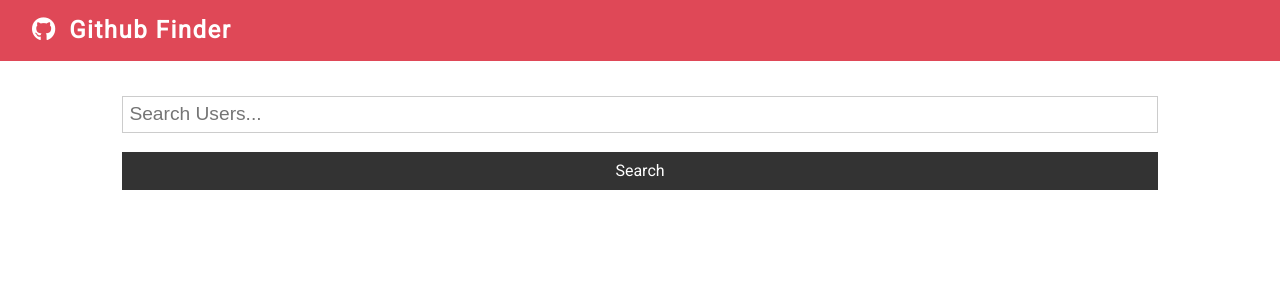
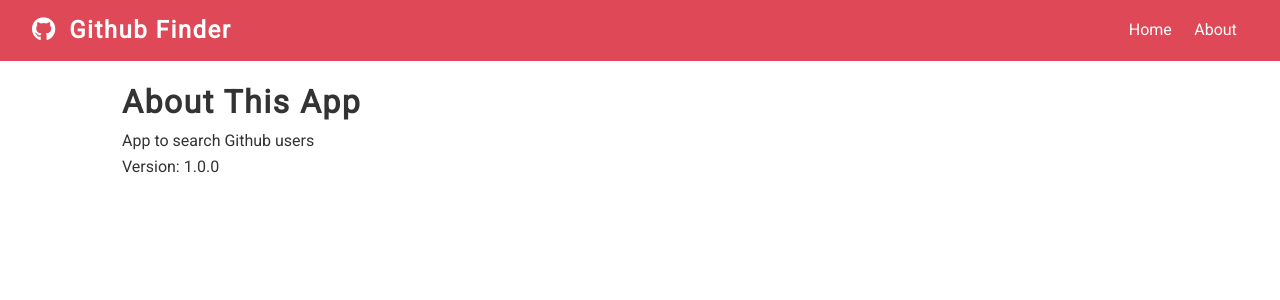
Before and after one commit to MaxKhramkov/reactFirstOrder, a React (Create React App) app: page /about in a window 1280 px wide. Shown: the top 300 px of the page. Built offline with nearby package versions, Linux system fonts and the light colour scheme.

Commit message:
added new libery 'react-router-dom'

```diff
--- a/package.json
+++ b/package.json
@@ -9,6 +9,7 @@
     "axios": "^0.21.1",
     "react": "^17.0.2",
     "react-dom": "^17.0.2",
+    "react-router-dom": "^5.3.0",
     "react-scripts": "4.0.3",
     "web-vitals": "^1.1.2"
   },
--- a/src/App.js
+++ b/src/App.js
@@ -1,7 +1,10 @@
-import React, { Component } from 'react';
+import React, { Fragment, Component, } from 'react';
+import { BrowserRouter as Router, Switch, Route } from 'react-router-dom';
 import Navbar from './Componets/layout/Navbar';
 import UsersU from './Componets/users/UsersU';
 import Search from './Componets/users/Search';
+import Alert from './Componets/layout/Alert';
+import About from './Componets/pages/About';
 import axios from 'axios';
 import './App.css';
 
@@ -9,6 +12,7 @@
   state = {
     users: [],
     loading: false,
+    alert: null,
   }
 
   // Search Github users
@@ -23,20 +27,41 @@
   // Clear Github users from state
   clearUsers = () => this.setState({ users: [], loading: false, });
 
+  // set Alert
+  setAlert = (msg, type) => {
+    this.setState({ alert: { msg, type, } });
+    setTimeout(() => this.setState({ alert: null }), 3000);
+  }
+
   render() {
-    const { users, loading, } = this.state;
+    const { users, loading, alert } = this.state;
     return (
+      <Router>
         <div className="App">
           <Navbar />
           <div className="container">
+            <Alert alert={alert} />
+            <Switch>
+              <Route
+                exact
+                path='/'
+                render={(props) => (
+                  <Fragment>
                     <Search
                       searchUsers={this.searchUsers}
                       clearUsers={this.clearUsers}
                       showClear={users.length > 0 ? true : false}
+                      setAlert={this.setAlert}
                     />
                     <UsersU loading={loading} users={users} />
+                  </Fragment>
+                )}
+              />
+              <Route exact path='/about' component={About} />
+            </Switch>
           </div>
         </div>
+      </Router>
     )
   }
 }
--- /dev/null
+++ b/src/Componets/layout/Alert.js
@@ -0,0 +1,13 @@
+import React from 'react';
+
+const Alert = ({ alert }) => {
+    return (
+        alert !== null && (
+            <div className={`alert alert-${alert.type}`}>
+                <i className="fas fa-info-circle"></i> {alert.msg}
+            </div>
+        )
+    );
+}
+
+export default Alert;
--- a/src/Componets/layout/Navbar.js
+++ b/src/Componets/layout/Navbar.js
@@ -1,5 +1,6 @@
 import React from 'react';
 import PropTypes from 'prop-types';
+import { Link } from 'react-router-dom';
 
 const Navbar = ({ icon, title }) => {
     return (
@@ -7,6 +8,14 @@
             <h1>
                 <i className={icon} /> {title}
             </h1>
+            <ul>
+                <li>
+                    <Link to="/">Home</Link>
+                </li>
+                <li>
+                    <Link to="/about">About</Link>
+                </li>
+            </ul>
         </nav>
     );
 }
--- /dev/null
+++ b/src/Componets/pages/About.js
@@ -0,0 +1,13 @@
+import React, { Fragment } from 'react';
+
+const About = () => {
+    return (
+        <Fragment>
+            <h1>About This App</h1>
+            <p>App to search Github users</p>
+            <p>Version: 1.0.0</p>
+        </Fragment>
+    );
+}
+
+export default About;
--- a/src/Componets/users/Search.js
+++ b/src/Componets/users/Search.js
@@ -10,12 +10,17 @@
         searchUsers: PropTypes.func.isRequired,
         clearUsers: PropTypes.func.isRequired,
         showClear: PropTypes.bool.isRequired,
+        setAlert: PropTypes.func.isRequired,
     }
 
     onSubmit = (e) => {
         e.preventDefault();
-        this.props.searchUsers(this.state.text);
-        this.setState({ text: '' });
+        if (this.state.text === '') {
+            this.props.setAlert('Please enter something', 'light');
+        } else {
+            this.props.searchUsers(this.state.text);
+            this.setState({ text: '' });
+        }
     }
 
     onChange = (e) => this.setState({ text: e.target.value });
```
Also changed, not shown: 1 other file (tests, documents, lock files or other folders). Lines whose indentation alone changed are shown as unchanged.
